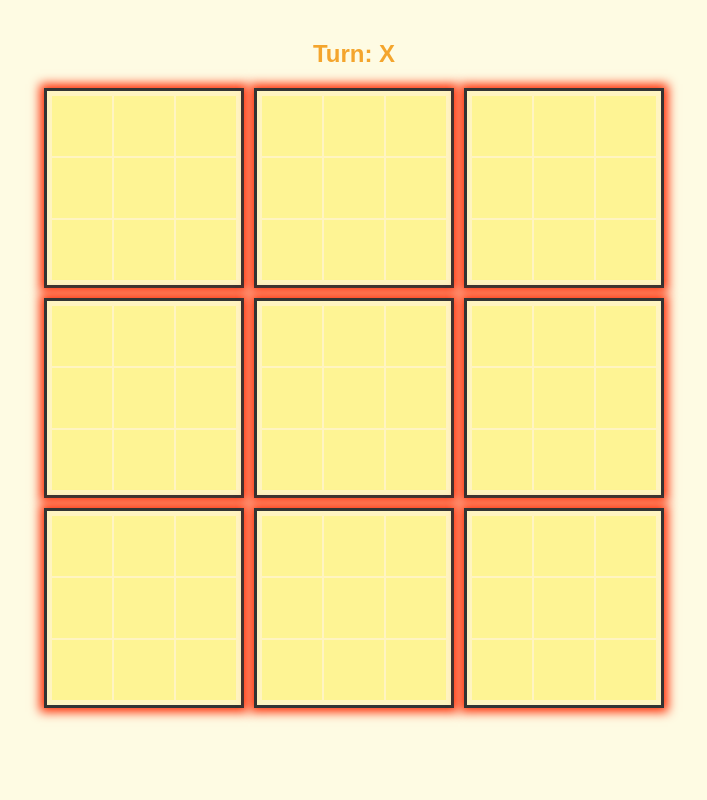
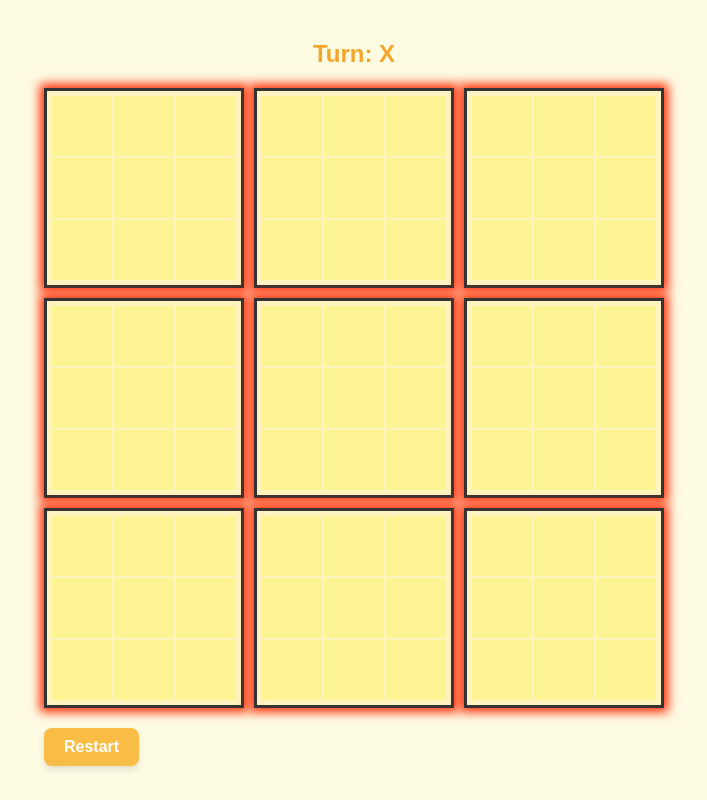
Before and after one commit to janvicharak/ULTIMATETICTT, a plain HTML site: page index.html in a window 1280 px wide. Both pictures are taken after a click on the button "Start Game". Shown: the whole page, without its empty margins (286-993 px from the left). Drawn offline with Linux system fonts and the light colour scheme.

Commit message:
initial commit

```diff
--- a/index.html
+++ b/index.html
@@ -18,6 +18,7 @@
     <br /><br />
     <button id="showRulesBtn">Show Rules</button>
   </div>
+
   <!-- Rules Modal -->
   <div id="rulesModal" class="modal hidden">
     <div class="modal-content">
@@ -36,8 +37,9 @@
   <div class="game-container hidden" id="gameContainer">
     <h2 id="statusText">Turn: X</h2>
     <div id="mainBoard" class="main-board"></div>
-    <button id="restartBtn" class="hidden">Restart</button>
+    <button id="restartBtn">Restart</button>
   </div>
+
   <script src="script.js" defer></script>
 </body>
 </html>
--- a/script.js
+++ b/script.js
@@ -11,13 +11,8 @@ document.addEventListener("DOMContentLoaded", () => {
   const closeRulesBtn = document.getElementById('closeRulesBtn');
   const rulesModal = document.getElementById('rulesModal');
 
-  showRulesBtn.onclick = () => {
-    rulesModal.classList.remove('hidden');
-  };
-
-  closeRulesBtn.onclick = () => {
-    rulesModal.classList.add('hidden');
-  };
+  showRulesBtn.onclick = () => rulesModal.classList.remove('hidden');
+  closeRulesBtn.onclick = () => rulesModal.classList.add('hidden');
 
   let currentPlayer = 'X';
   let gameMode = '2p';
@@ -33,11 +28,14 @@ document.addEventListener("DOMContentLoaded", () => {
     initGame();
   };
 
-  restartBtn.onclick = () => location.reload();
+  restartBtn.onclick = () => {
+    gameContainer.classList.add('hidden');
+    startScreen.classList.remove('hidden');
+  };
 
   function initGame() {
     boards = [];
-    boardWinners.fill(null);
+    boardWinners = Array(9).fill(null);
     gameOver = false;
     nextBoardIndex = null;
     currentPlayer = 'X';
@@ -121,7 +119,6 @@ document.addEventListener("DOMContentLoaded", () => {
       if (b[a] && b[a] === b[b1] && b[a] === b[c]) {
         gameOver = true;
         statusText.textContent = `${b[a]} Wins the Game!`;
-        restartBtn.classList.remove('hidden');
         return true;
       }
     }
@@ -133,9 +130,9 @@ document.addEventListener("DOMContentLoaded", () => {
       statusText.textContent = xCount === oCount
         ? "It's a Draw!"
         : `${xCount > oCount ? 'X' : 'O'} Wins the Game!`;
-      restartBtn.classList.remove('hidden');
       return true;
     }
+
     return false;
   }
 
```
Also changed, not shown: style.css (line endings or trailing spaces).
